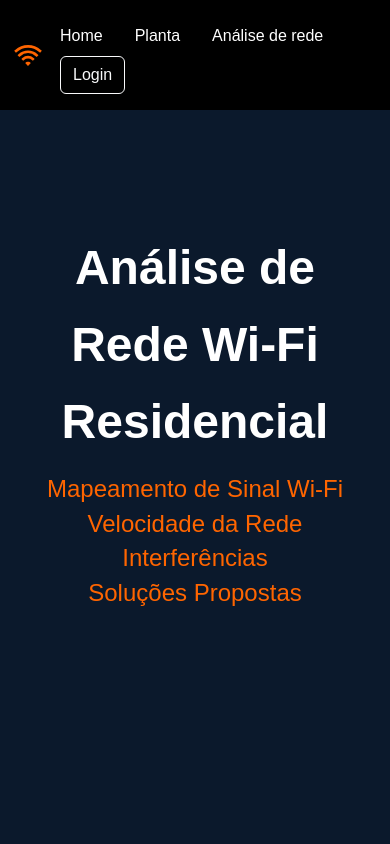
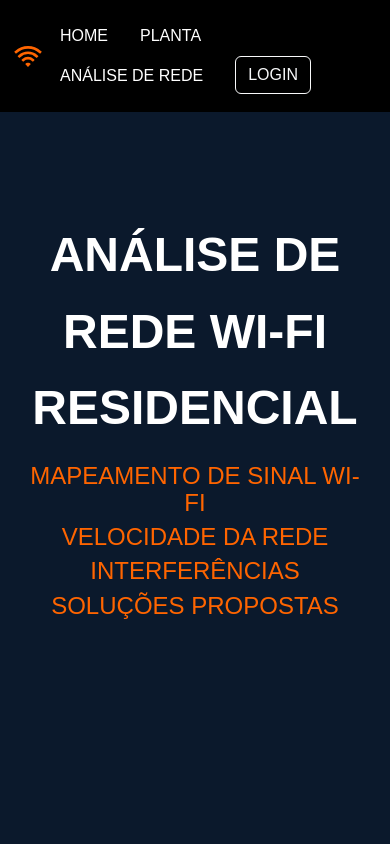
Before and after one commit to RaayaneCustodio/projeto, a website: page index.html in a window 390 px wide. Shown: the top 844 px of the page. Drawn offline with nearby package versions, Linux system fonts and the light colour scheme; a web font is replaced by a local one.

```diff
--- a/styles/style.css
+++ b/styles/style.css
@@ -18,6 +18,11 @@
     color: var(--cor-fonte-home);
 }
 
+header{
+    text-transform: uppercase;
+}
+
+
 header .nav-link {
     color: #ffffff;
     transition: color 0.3s ease;
@@ -33,6 +38,7 @@
 
 
 .content-home {
+    text-transform: uppercase;
     text-align: center;
 }
 
```
